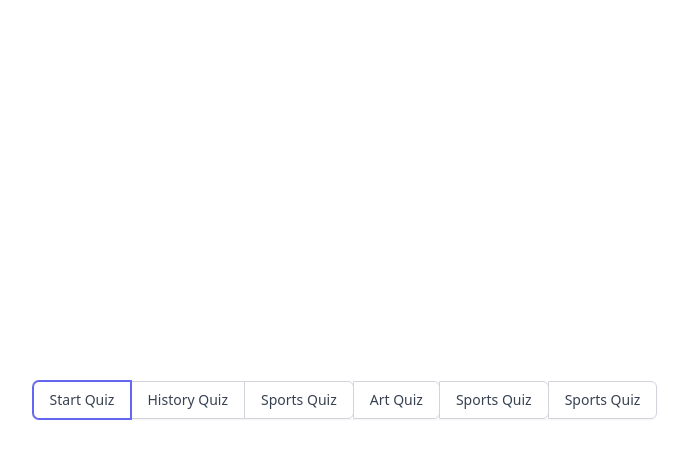
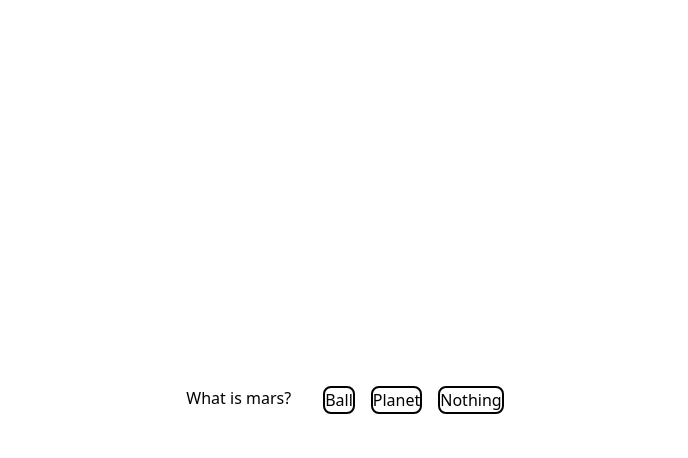
Before and after one commit to otoGT/Quiz, a React (Create React App) app: page / in a window 1280 px wide. Both pictures are taken after a click on the button "Mythology Quiz". Shown: the top 458 px of the page, without its empty margins (295-983 px from the left). Built offline with nearby package versions, Linux system fonts and the light colour scheme.

Commit message:
delete(update) commit

```diff
--- a/src/App.js
+++ b/src/App.js
@@ -1,14 +1,25 @@
-import React from 'react';
+import React, { useState } from 'react';
 import Category from './Components/Basic';
-import Questions from './Components/QuizJs';
+
+
 
 function App() {
-
  return(
     <div className='w-screen h-screen flex justify-center items-center align-center'>
-     <div className='m-auto'><Category/></div>
-     </div>
+    <div className='m-auto' id='Hide' onClick={HideIt}><Category/></div>
+    <div className='flex m-auto hidden gap-4' id='show'>
+    <h1>What is mars?</h1><br/>
+    <button className='border-2 border-black rounded-lg'>Ball</button>
+    <button className='border-2 border-black rounded-lg'>Planet</button>
+    <button className='border-2 border-black rounded-lg'>Nothing</button>
+    </div>
+    </div>
  )
 }
 
+function HideIt(){
+    document.getElementById('Hide').classList.add('hidden')
+    document.getElementById('show').classList.remove('hidden')
+}
+
 export default App;
--- a/src/Components/Basic.js
+++ b/src/Components/Basic.js
@@ -1,65 +1,29 @@
+
 /* This example requires Tailwind CSS v2.0+ */
 export default function Category() {
   return (
     <span className="relative z-0 inline-flex shadow-sm rounded-md">
       <button
         type="button"
-        onClick={ClickDaButton}
-        id='rame'
+        id='Myth'
         className="relative inline-flex items-center px-4 py-2 rounded-l-md border border-gray-300 bg-white text-sm font-medium text-gray-700 hover:bg-gray-50 focus:z-10 focus:outline-none focus:ring-1 focus:ring-indigo-500 focus:border-indigo-500"
       >
         Mythology Quiz
       </button>
       <button
         type="button"
-        id='rame1'
-        onClick={ClickDaButton1}
+        id='His'
         className="-ml-px relative inline-flex items-center px-4 py-2 border border-gray-300 bg-white text-sm font-medium text-gray-700 hover:bg-gray-50 focus:z-10 focus:outline-none focus:ring-1 focus:ring-indigo-500 focus:border-indigo-500"
       >
         History Quiz
       </button>
       <button
         type="button"
-        id='rame2'
-        onClick={ClickDaButton2}
-        className="-ml-px relative inline-flex items-center px-4 py-2 rounded-r-md border border-gray-300 bg-white text-sm font-medium text-gray-700 hover:bg-gray-50 focus:z-10 focus:outline-none focus:ring-1 focus:ring-indigo-500 focus:border-indigo-500"
-      >
-        Sports Quiz
-      </button>
-      <button
-        type="button"
-        id='rame2'
-        onClick={ClickDaButton2}
-        className="-ml-px relative inline-flex items-center px-4 py-2 rounded-r-md border border-gray-300 bg-white text-sm font-medium text-gray-700 hover:bg-gray-50 focus:z-10 focus:outline-none focus:ring-1 focus:ring-indigo-500 focus:border-indigo-500"
-      >
-        Art Quiz
-      </button>
-      <button
-        type="button"
-        id='rame2'
-        onClick={ClickDaButton2}
-        className="-ml-px relative inline-flex items-center px-4 py-2 rounded-r-md border border-gray-300 bg-white text-sm font-medium text-gray-700 hover:bg-gray-50 focus:z-10 focus:outline-none focus:ring-1 focus:ring-indigo-500 focus:border-indigo-500"
-      >
-        Sports Quiz
-      </button>
-      <button
-        type="button"
-        id='rame2'
-        onClick={ClickDaButton2}
+        id='Sport'
         className="-ml-px relative inline-flex items-center px-4 py-2 rounded-r-md border border-gray-300 bg-white text-sm font-medium text-gray-700 hover:bg-gray-50 focus:z-10 focus:outline-none focus:ring-1 focus:ring-indigo-500 focus:border-indigo-500"
       >
         Sports Quiz
       </button>
     </span>
   )
-  function ClickDaButton(){
-    document.getElementById('rame').innerHTML = "Start Quiz";
-
-  }
-  function ClickDaButton1(){
-    document.getElementById('rame1').innerHTML = "Start Quiz";
-  }
-  function ClickDaButton2(){
-    document.getElementById('rame2').innerHTML = "Start Quiz";
-  }
 }
--- a/src/Components/QuizJs.js
+++ /dev/null
@@ -1,9 +0,0 @@
-export default function Questions(){
-    return(
-        <div className="questions">
-
-        </div>
-    )
-}
-
-const api = 'https://opentdb.com/api.php?amount=10&category=23&difficulty=easy&type=boolean'
```
Also changed, not shown: 1 other file (tests, documents, lock files or other folders).
